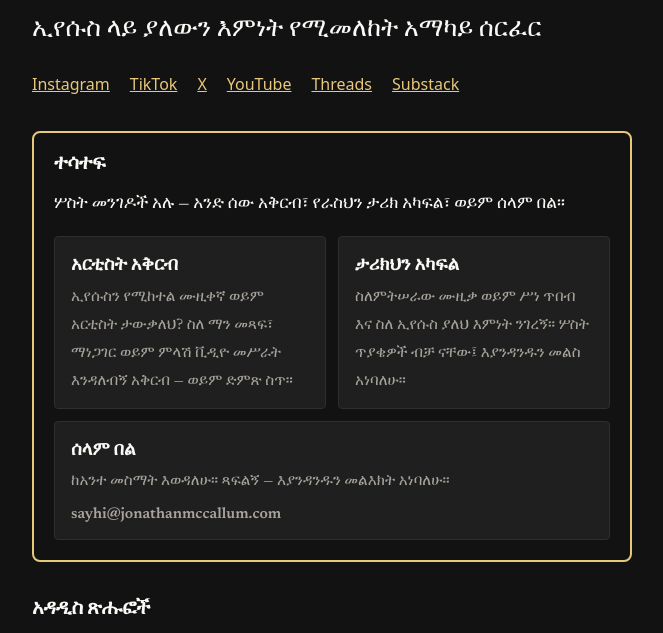
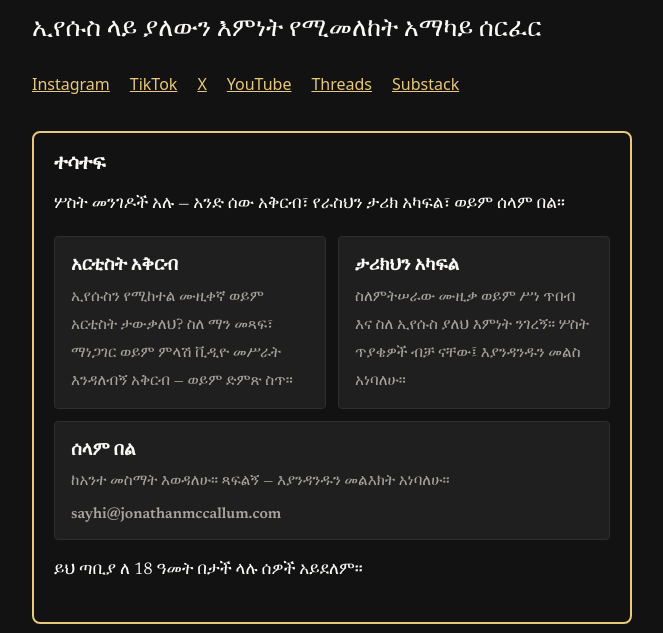
Before and after one commit to streamjonathan/jonathanmccallum-am, an Eleventy site: page index.njk in a window 1280 px wide. Shown: the part 133-766 px from the top of the page, without its empty margins (308-971 px from the left). Built offline with nearby package versions, Linux system fonts and the light colour scheme; Eleventy itself is replaced by a stand-in of ours; files that its build step writes are made by us from their sources; files whose address does not match are found by name.

Commit message:
Under-18 policy: site is not for people under 18 [am]

```diff
--- a/_includes/get-involved.njk
+++ b/_includes/get-involved.njk
@@ -16,4 +16,5 @@
       <span class="get-involved__email" data-contact-email-text>ኢሜይል ላክልኝ</span>
     </a>
   </div>
+  <p>ይህ ጣቢያ ለ 18 ዓመት በታች ላሉ ሰዎች አይደለም።</p>
 </section>
```
